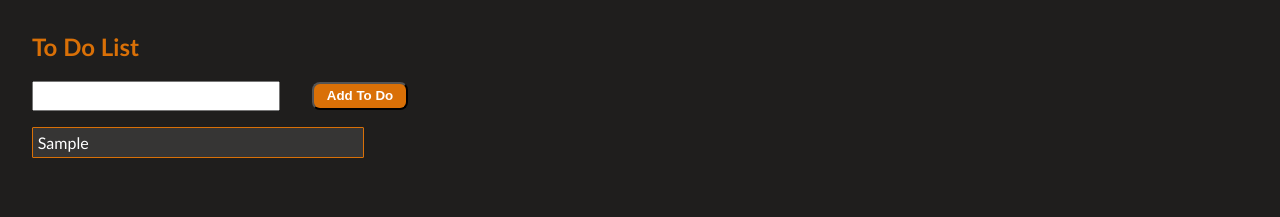
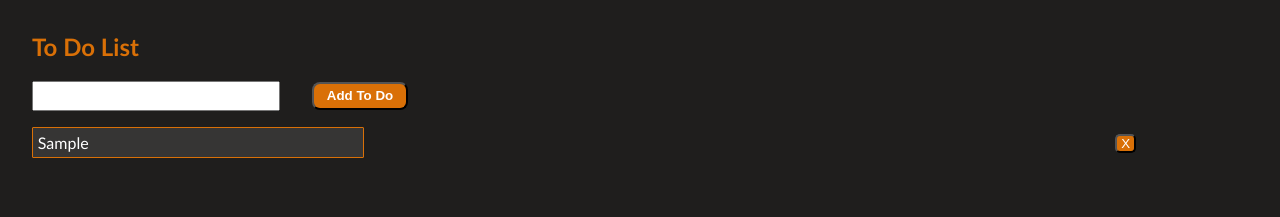
Before and after one commit to Soph32/Organiser-App, a React (Create React App) app: page / in a window 1280 px wide. Both pictures are taken after typing "Sample" into the empty fields and a click on the button "Add To Do". Shown: the top 217 px of the page. Built offline with nearby package versions, Linux system fonts and the light colour scheme.

Commit message:
added delete button

```diff
--- a/src/App.css
+++ b/src/App.css
@@ -12,11 +12,24 @@ input {
 
 button {
   background-color: #d97007;
+  color: white;
+}
+
+.submit-btn {
   border-radius: 8px;
-  color: white;
   font-weight: 700;
   min-height: 1.8rem;
   min-width: 6rem;
+}
+
+.delete-btn {
+  border-radius: 5px;
+  float: right;
+  margin-top: -1.5rem;
+  margin-right: 7rem;
+  padding: 0;
+  text-align: center;
+  width: 1.3rem;
 }
 
 button:active {
--- a/src/App.js
+++ b/src/App.js
@@ -19,6 +19,12 @@ function App() {
     setTodo(newList);
   };
 
+  const deleteToDo = (index) => {
+    const newToDo = [...todo];
+    newToDo.splice(index, 1);
+    setTodo(newToDo);
+  };
+
   return (
     <div>
       <div>
@@ -31,6 +37,7 @@ function App() {
             index={index}
             todo={todo}
             updateCompleted={updateCompleted}
+            deleteToDo={deleteToDo}
           />
         ))}
       </div>
@@ -52,15 +59,23 @@ function ToDoForm({addToDo}) {
       <h2>To Do List</h2>
       <form onSubmit={handleSubmit}>
         <input type="text" maxLength="68" value={value} onChange={event => setValue(event.target.value)}/>
-        <button type="submit">Add To Do</button>
+        <button className="submit-btn" type="submit">Add To Do</button>
       </form>
     </div>
   )
 };
 
-function ToDoList({todo, index, updateCompleted}) {
+function ToDoList({todo, index, updateCompleted, deleteToDo}) {
   return(
-    <div className="to-dos" style={{textDecoration: todo.completed ? "line-through" : ""}} onClick={() => updateCompleted(index)}>{todo.text}</div>
+    <div>
+      <div
+        className="to-dos"
+        style={{textDecoration: todo.completed ? "line-through" : ""}}
+        onClick={() => updateCompleted(index)}>
+          {todo.text}
+      </div>
+      <button className="delete-btn" onClick={() => deleteToDo(index)}>X</button>
+    </div>
   );
 };
 
```
